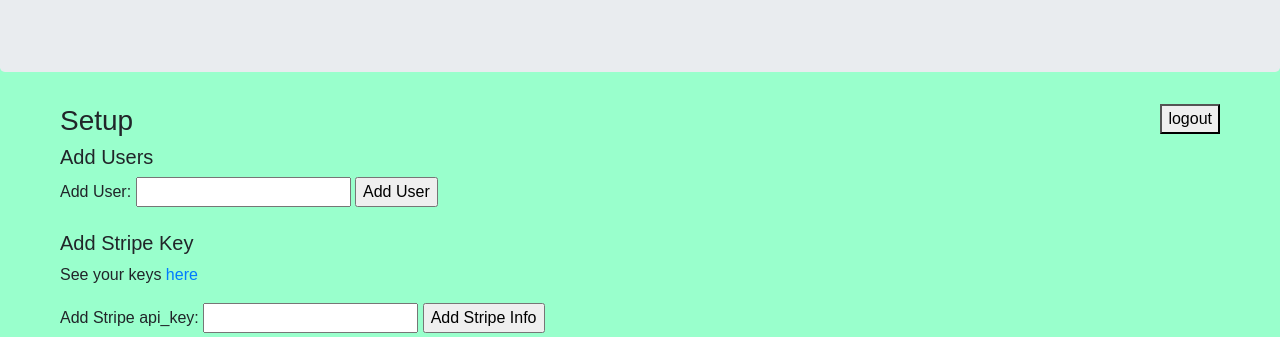
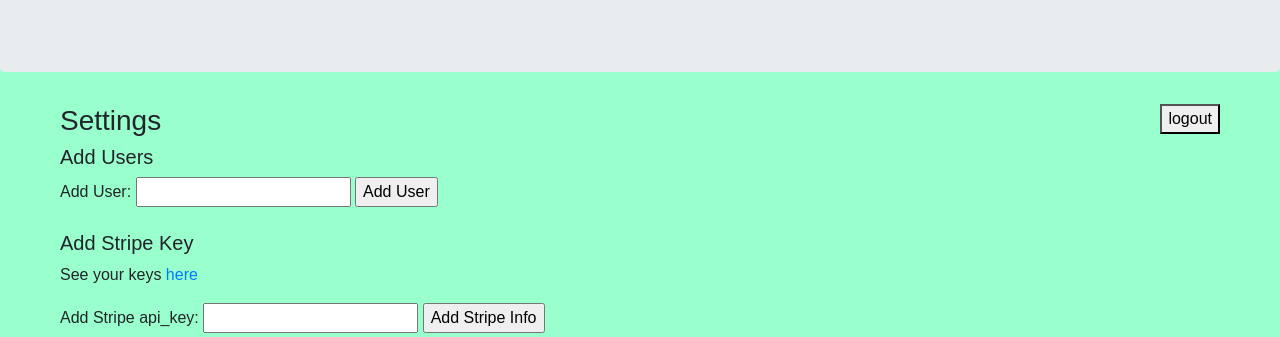
Before and after one commit to jmbott/demo-payment-server, a Flask app: template demo_payment/templates/setup.html in a window 1280 px wide. Shown: the part 138-475 px from the top of the page. Run offline with Flask 2, Linux system fonts and the light colour scheme; the template is opened without the code that fills it, so the values that code supplies are empty; some libraries are stand-ins or nearby versions.

Commit message:
settings

```diff
--- a/demo_payment/server.py
+++ b/demo_payment/server.py
@@ -14,6 +14,7 @@ app = Flask(__name__)
 
 # Set the secret key to some random bytes. Keep this really secret!
 app.secret_key = os.urandom(16)  # b'_5#y2L"F4Q8z\n\xec]/'
+
 
 def create_session():
     """Create a Session."""
@@ -180,9 +181,9 @@ def twilio_demo(message=None):
     return redirect(url_for('login'))
 
 
-@app.route('/setup', methods=['GET', 'POST'])
-def setup(message=None):
-    """Setup Route."""
+@app.route('/settings', methods=['GET', 'POST'])
+def settings(message=None):
+    """Settings Route."""
     if 'email' in session:
         if request.method == 'POST':
             if request.form['btn'] == 'Add User':
@@ -197,8 +198,8 @@ def setup(message=None):
                 dest = request.form['addTwilioDest']
                 orig = request.form['addTwilioOrig']
                 message = add_twilio_info(sid, token, dest, orig)
-            return render_template('setup.html', message=message)
-        return render_template('setup.html', message=None)
+            return render_template('settings.html', message=message)
+        return render_template('settings.html', message=None)
     return redirect(url_for('login'))
 
 
--- a/demo_payment/templates/index.html
+++ b/demo_payment/templates/index.html
@@ -15,7 +15,7 @@
     <ul>
       <li><a href="/stripe_demo">Try Stripe</a></li>
       <li><a href="/twilio_demo">Try Twilio</a></li>
-      <li><a href="/setup">Setup Settings</a></li>
+      <li><a href="/settings">Initiate Settings</a></li>
     </ul>
   {% else %}
     <p class="link">You're not logged in, log in <a href="/login">here</a></p>
--- a/demo_payment/templates/setup.html
+++ b/demo_payment/templates/setup.html
@@ -1,5 +1,5 @@
 {% extends "base.html" %}
-{% block title %}Setup{% endblock %}
+{% block title %}Settings{% endblock %}
 {% block content %}
   {% if message is not none %}
   <p><strong>{{ message }}</strong></p>
@@ -9,8 +9,8 @@
     logout
     </button>
   </a></p>
-  <div class="setup-container">
-    <h3>Setup</h3>
+  <div class="settings-container">
+    <h3>Settings</h3>
     <h5>Add Users</h5>
     <form class="form-horizontal" method="POST">
       Add User: <input type="email" name="addUser" />
```
